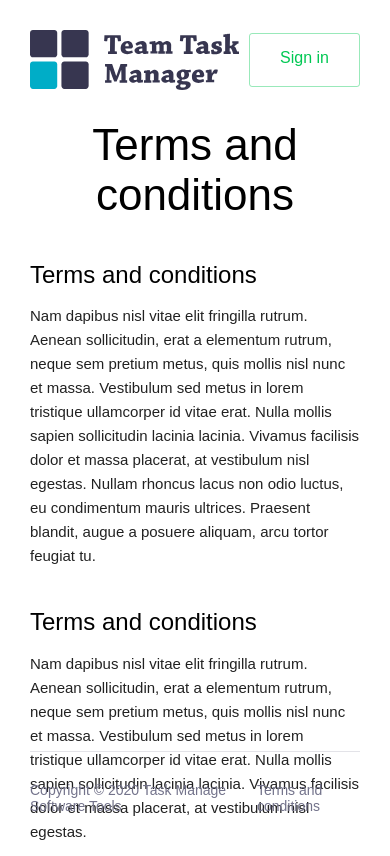
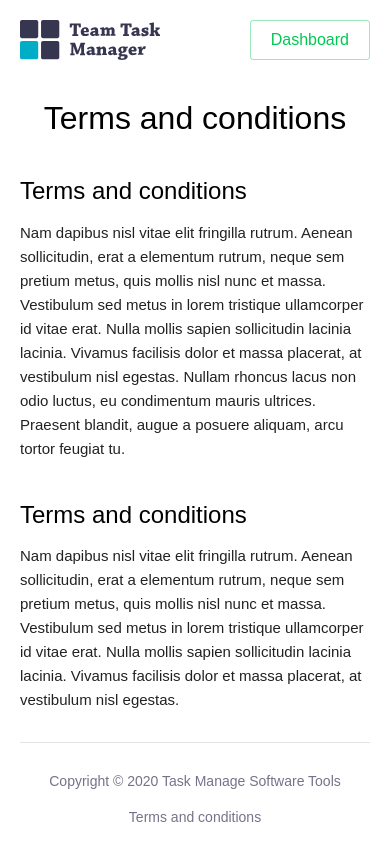
Before and after one commit to marianasvirzhevska/task-manager, a React (Create React App) app: page /terms in a window 390 px wide. Built offline with nearby package versions, Linux system fonts and the light colour scheme.

Commit message:
Fix mobile

```diff
--- a/src/components/Dashboard/components/Tasks/components/TaskPage/index.js
+++ b/src/components/Dashboard/components/Tasks/components/TaskPage/index.js
@@ -38,12 +38,12 @@ const TaskPage = () => {
 					<div className="back-btn">
 						<Link to='/dashboard/tasks'>
 							<img src={back} alt='icon'/>
-							Back
+							<span>Back</span>
 						</Link>
 					</div>
 				</AppBarBefore>
 			</AppBar>
-			<div className='scroll-container paper-wrap'>
+			<div className='scroll-container paper-wrap task-page'>
 				<div className='table-cover'>
 					<Paper elevation={1}>
 						<div className='forms-container'>
--- a/src/components/Dashboard/components/Users/components/UserDetails/index.js
+++ b/src/components/Dashboard/components/Users/components/UserDetails/index.js
@@ -22,6 +22,7 @@ const UserDetails = (props) => {
 				handleClose={handleClose}
 				title='User Details'/>
 			<AppDialogContent>
+				<div className='user-info-dialog'>
 					<div className='user-info details'>
 						<div className='task-details'>
 							<p className='name'>{user && user.firstName} {user && user.lastName}</p>
@@ -49,6 +50,7 @@ const UserDetails = (props) => {
 							: <p>No Task assigned</p>
 						}
 					</div>
+				</div>
 			</AppDialogContent>
 		</AppDialog>
 	)
--- a/src/components/Terms/Terms.module.sass
+++ b/src/components/Terms/Terms.module.sass
@@ -14,13 +14,20 @@
     box-sizing: border-box
     @media(max-width: 998px)
       padding: 0 30px
+    @media(max-width: 600px)
+      padding: 0 20px
   .header
     padding: 30px
     @include flex
     align-items: center
     justify-content: space-between
+    @media(max-width: 600px)
+      padding: 20px
     img
       width: 209px
+      @media(max-width: 600px)
+        height: 40px
+        width: auto
     a
       font-size: $middleFont
       font-weight: 500
@@ -30,17 +37,27 @@
       border: solid 1px rgba(0, 200, 83, 0.4)
       color: #00c853
       text-decoration: none
+      @media(max-width: 600px)
+        padding: 10px 20px 10px
   .title
     font-size: 44px
     font-weight: 400
     text-align: center
     margin: 0
+    @media(max-width: 600px)
+      font-size: 32px
+      margin-top: 20px
   .footer
     width: 100%
     padding: 0 30px
     position: absolute
     box-sizing: border-box
     bottom: 0
+    @media(max-width: 600px)
+      position: relative
+      padding: 0 20px
+      margin-top: 30px
+
     div
       width: 100%
       padding: 30px 0
@@ -49,7 +66,13 @@
       justify-content: space-between
       border-top: 1px solid rgba(115, 115, 139, 0.2)
       box-sizing: border-box
+      @media(max-width: 600px)
+        padding: 20px 0
+        flex-direction: column
     p
       margin: 0
       font-size: $mainFont
       color: $greyFont
+      @media(max-width: 600px)
+        text-align: center
+        margin: 10px 0
--- a/src/components/Terms/index.js
+++ b/src/components/Terms/index.js
@@ -1,15 +1,23 @@
 import React from 'react'
+import { useSelector } from 'react-redux'
 import { Link } from 'react-router-dom'
 import logo from '../../assets/images/logo.svg'
 import styles from './Terms.module.sass'
 import {TermsContent} from './TermsContent'
 
 const Terms = () => {
+	const auth = useSelector(state => state.auth);
+
 	return (
 		<div className={styles.termsRoot}>
 			<div className={styles.header}>
 				<img src={logo} alt="logo"/>
-				<Link to='/login'>Sign in</Link>
+				{
+					auth ?
+						<Link to='dashboard'>Dashboard</Link>
+						:
+						<Link to='/login'>Sign in</Link>
+				}
 			</div>
 			<div className={styles.container}>
 				<h2 className={styles.title}>Terms and conditions</h2>
--- a/src/components/common/Dialog/index.js
+++ b/src/components/common/Dialog/index.js
@@ -16,13 +16,19 @@ const styles = () => ({
 			margin: 0,
 			padding: 26,
 			zIndex: 1,
-			boxShadow: '0 1px 4px 0 rgba(0, 0, 0, 0.14)'
+			boxShadow: '0 1px 4px 0 rgba(0, 0, 0, 0.14)',
+			'@media(max-width: 600px)': {
+				padding: 16,
+			}
 		},
 		title:{
 			margin: 0,
 			fontWeight: 500,
 			textAlign: 'center',
 			fontSize: fontSizes.subTitle,
+			'@media(max-width: 600px)': {
+				fontSize: fontSizes.button,
+			}
 		},
 		closeButton: {
 			right: 26,
@@ -34,6 +40,10 @@ const styles = () => ({
 			'& > span > svg':{
 				width: 15,
 				height: 15,
+			},
+			'@media(max-width: 600px)': {
+				right: 16,
+				top: 9,
 			}
 		},
 		resetButton:{
@@ -50,6 +60,10 @@ const styles = () => ({
 			},
 			'&:hover':{
 				background: 'transparent'
+			},
+			'@media(max-width: 600px)': {
+				left: 14,
+				top: 7,
 			}
 		}
 	});
@@ -81,10 +95,16 @@ AppDialogTitle.propTypes = {
 	handleReset: PropTypes.func
 };
 
-export const AppDialogContent = withStyles(() => ({
+export const AppDialogContent = withStyles((theme) => ({
 	root:{
-		minWidth: 520,
-		backgroundColor: colors.lightGreyBg
+		display: 'flex',
+		minWidth: 'auto',
+		padding: '8px 14px',
+		backgroundColor: colors.lightGreyBg,
+		[theme.breakpoints.up('sm')]: {
+			minWidth: 520,
+			padding: '8px 24px'
+		}
 	}
 }))(MuiDialogContent);
 
--- a/src/muiTheme.js
+++ b/src/muiTheme.js
@@ -94,6 +94,10 @@ const theme = createMuiTheme({
 					backgroundColor: colors.green,
 					color: colors.white,
 					opacity: 0.8
+				},
+				'@media(max-width: 600px)':{
+					padding: '10px 26px',
+					fontSize: fontSizes.main,
 				}
 			},
 			contained: {
@@ -223,6 +227,29 @@ const theme = createMuiTheme({
 				color: colors.white,
 				backgroundColor: colors.blueBg
 			}
+		},
+		MuiDialog:{
+			paperWidthSm:{
+				'@media(max-width: 600px)': {
+					margin: 18,
+					width: '100%'
+				},
+				'@media(max-width: 320px)': {
+					margin: 0,
+					width: '100%'
+				}
+			},
+			paperScrollPaper:{
+				'@media(max-width: 320px)': {
+					maxHeight: '100%',
+					minHeight: '100%'
+				}
+			},
+			container:{
+				'@media(max-width: 320px)': {
+					backgroundColor: colors.white
+				}
+			}
 		}
 	}
 });
--- a/src/styles/main.sass
+++ b/src/styles/main.sass
@@ -32,6 +32,8 @@ input:-webkit-autofill
 .dialog-form //styles for form on dialog component
   margin: 30px auto 0
   width: 100%
+  @media(max-width: 600px)
+    margin-top: 10px
 
 .dialog-action // dialog bottom actions styles
   width: 100%
@@ -39,6 +41,8 @@ input:-webkit-autofill
   align-items: center
   justify-content: center
   margin: 30px 0
+  @media(max-width: 600px)
+    margin: 15px 0
 
 .flexed-row
   @include flex
@@ -150,6 +154,8 @@ input:-webkit-autofill
   flex-direction: column
   align-items: center
   justify-content: center
+  @media(max-width: 600px)
+    min-width: auto
   .delete-title
     font-size: $subTitle
     font-weight: 500
@@ -274,6 +280,10 @@ input:-webkit-autofill
 
 .back-btn
   padding-left: 40px
+  @media(max-width: 600px)
+    padding-left: 0
+    span
+      display: none
   a
     @include flex
     align-items: center
@@ -301,11 +311,21 @@ input:-webkit-autofill
     h2
       flex: 0 0.8 80%
       margin: 0 !important
+    @media(max-width: 600px)
+      flex-direction: column
+      h2
+        flex: 0 0 auto
   &-menu
     align-self: flex-end
     flex: 0 0.16 16%
     padding-left: 14px
     border-left: 1px solid $borderColor
+    @media(max-width: 600px)
+      align-self: flex-start
+      flex: 0 0 auto
+      padding-left: 0
+      border-left: none
+      margin-top: 12px
 
 
 .task-description
@@ -318,6 +338,7 @@ input:-webkit-autofill
 
 // Styles for Filters Dialog
 .filter-dialog
+  width: 100%
   min-height: 150px
   padding: 18px 36px
   &-title
@@ -327,6 +348,9 @@ input:-webkit-autofill
     font-size: $menuFont
   &-action
     text-align: center
+  @media(max-width: 600px)
+    padding: 18px 12px
+    width: 100%
 
 
 .user-task
@@ -344,3 +368,13 @@ input:-webkit-autofill
       align-items: center
       p
         padding-left: 8px
+
+.task-page
+  @media (max-width: 600px)
+    .table-cover
+      padding: 0
+    .forms-container
+      padding: 18px
+
+.user-info-dialog
+  width: 100%
```
Lines whose indentation alone changed are shown as unchanged.
